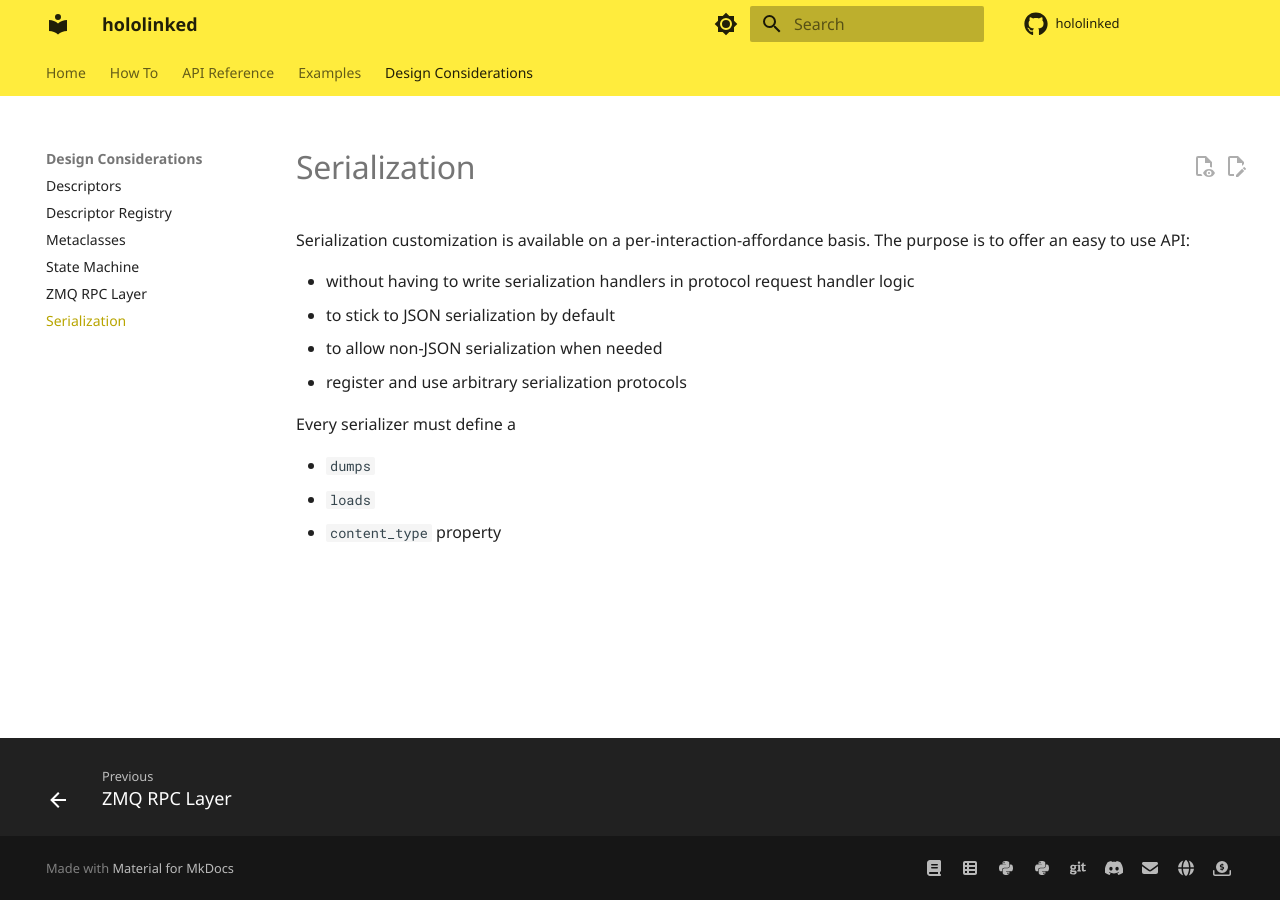
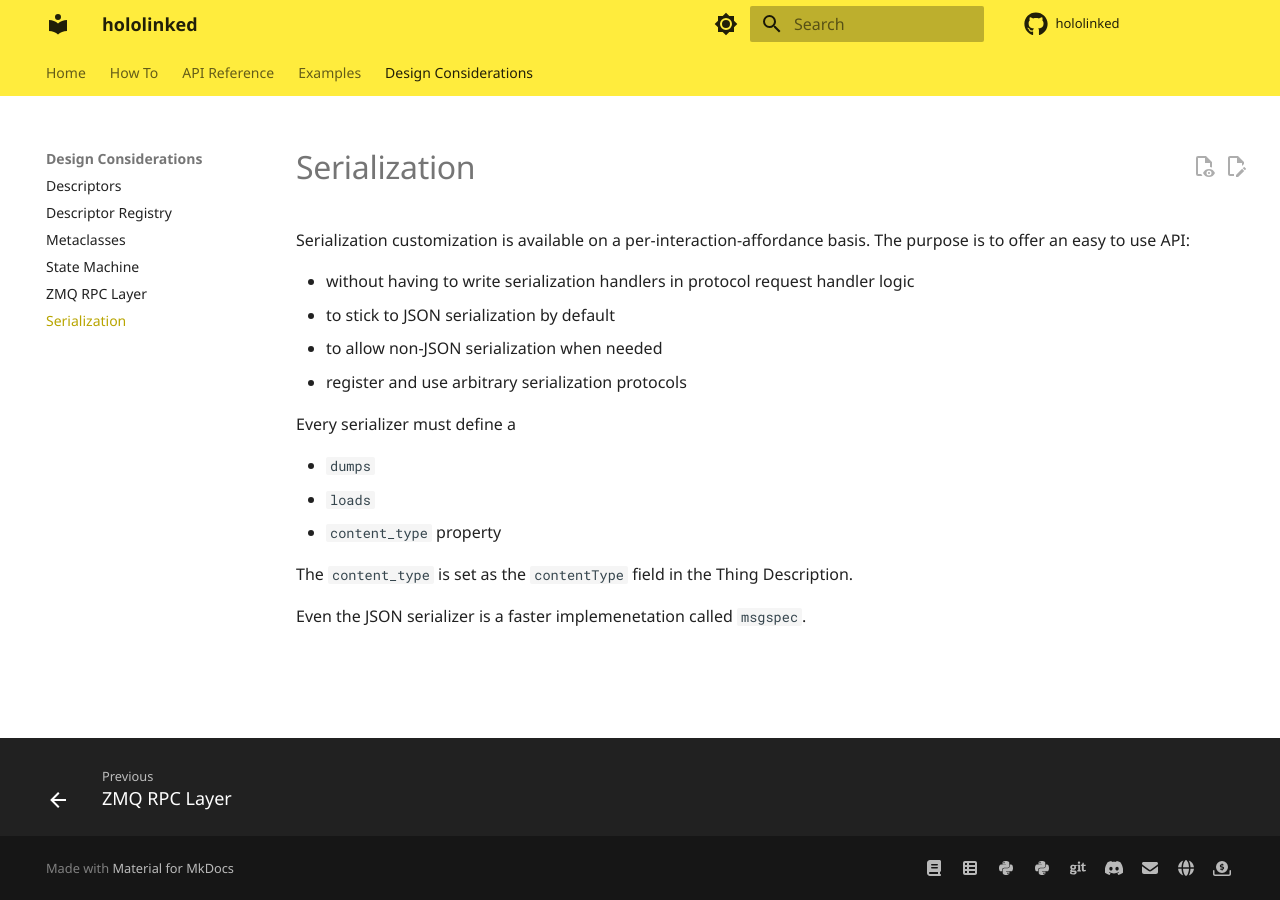
Before and after one commit to hololinked-dev/docs, an MkDocs documentation site: the page built from docs/design/serialization.md, in a window 1280 px wide. Built offline with MkDocs 1.6.1 and Material for MkDocs 9.7.7, drawn with Linux system fonts in a browser that asks for light colours; some web fonts are replaced; comment, search, counter and statistics services are not loaded.

```diff
--- a/docs/design/serialization.md
+++ b/docs/design/serialization.md
@@ -12,3 +12,7 @@ Every serializer must define a
 - `dumps`
 - `loads`
 - `content_type` property
+
+The `content_type` is set as the `contentType` field in the Thing Description.
+
+Even the JSON serializer is a faster implemenetation called `msgspec`.
```
Also changed, not shown: README.md (+1 -1 lines), skaffold.yaml (+8 -6 lines), 1 other file.
